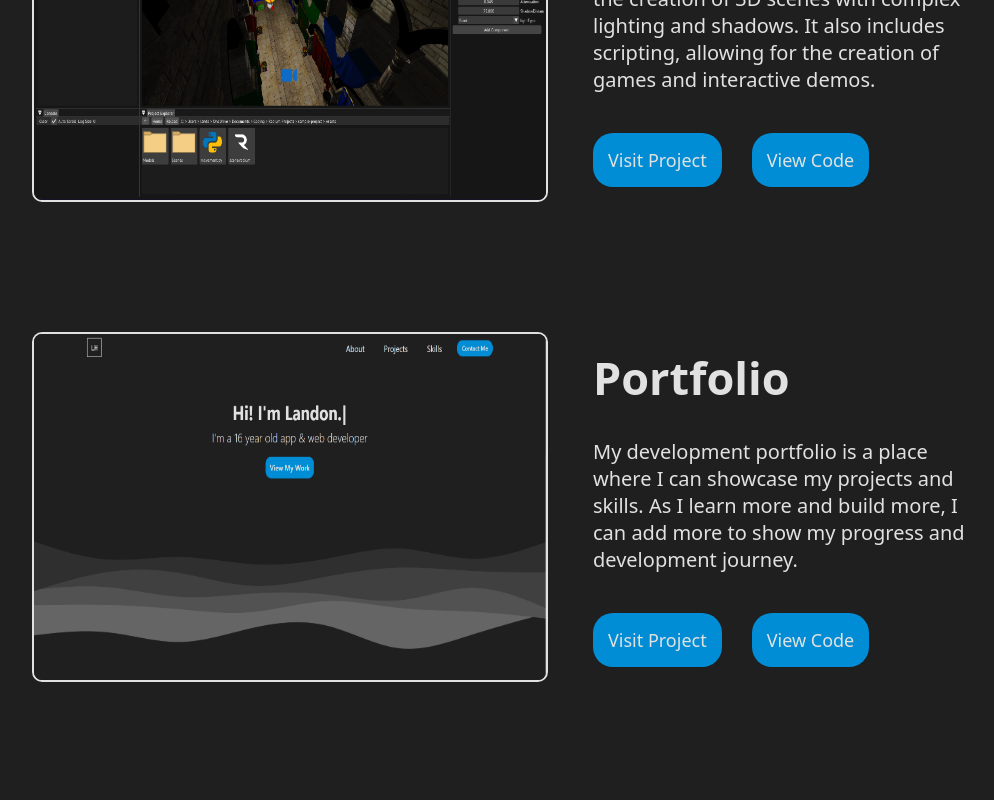
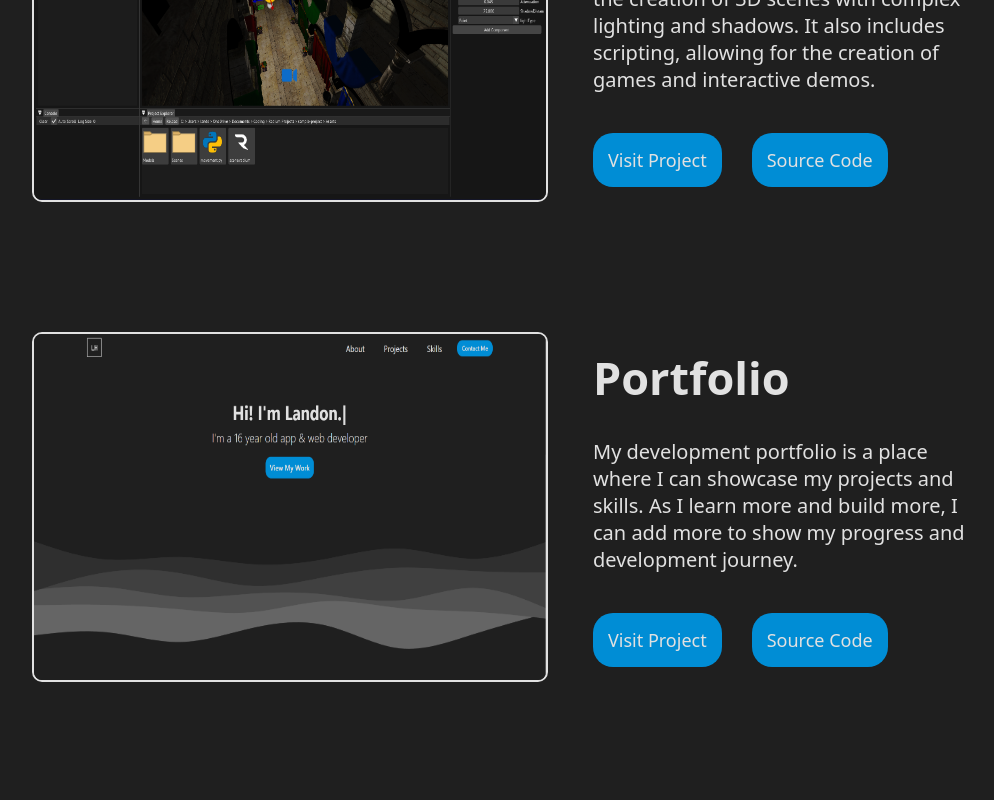
Before and after one commit to LandonHarter/portfolio, a Next.js app: page / in a window 1280 px wide. Shown: the part 2680-3480 px from the top of the page, without its empty margins (128-1122 px from the left). Built offline with nearby package versions, Linux system fonts and the light colour scheme.

Commit message:
change button text

```diff
--- a/app/components/projects-hero/project.tsx
+++ b/app/components/projects-hero/project.tsx
@@ -13,7 +13,7 @@ export default function ProjectHeroExample(props:any) {
 
                 <div className="project-button-container">
                     <Link href={props.link} target="_blank"><button>Visit Project</button></Link>
-                    <Link href={props.code} target="_blank"><button>View Code</button></Link>
+                    <Link href={props.code} target="_blank"><button>Source Code</button></Link>
                 </div>
             </div>
         </div>
```
